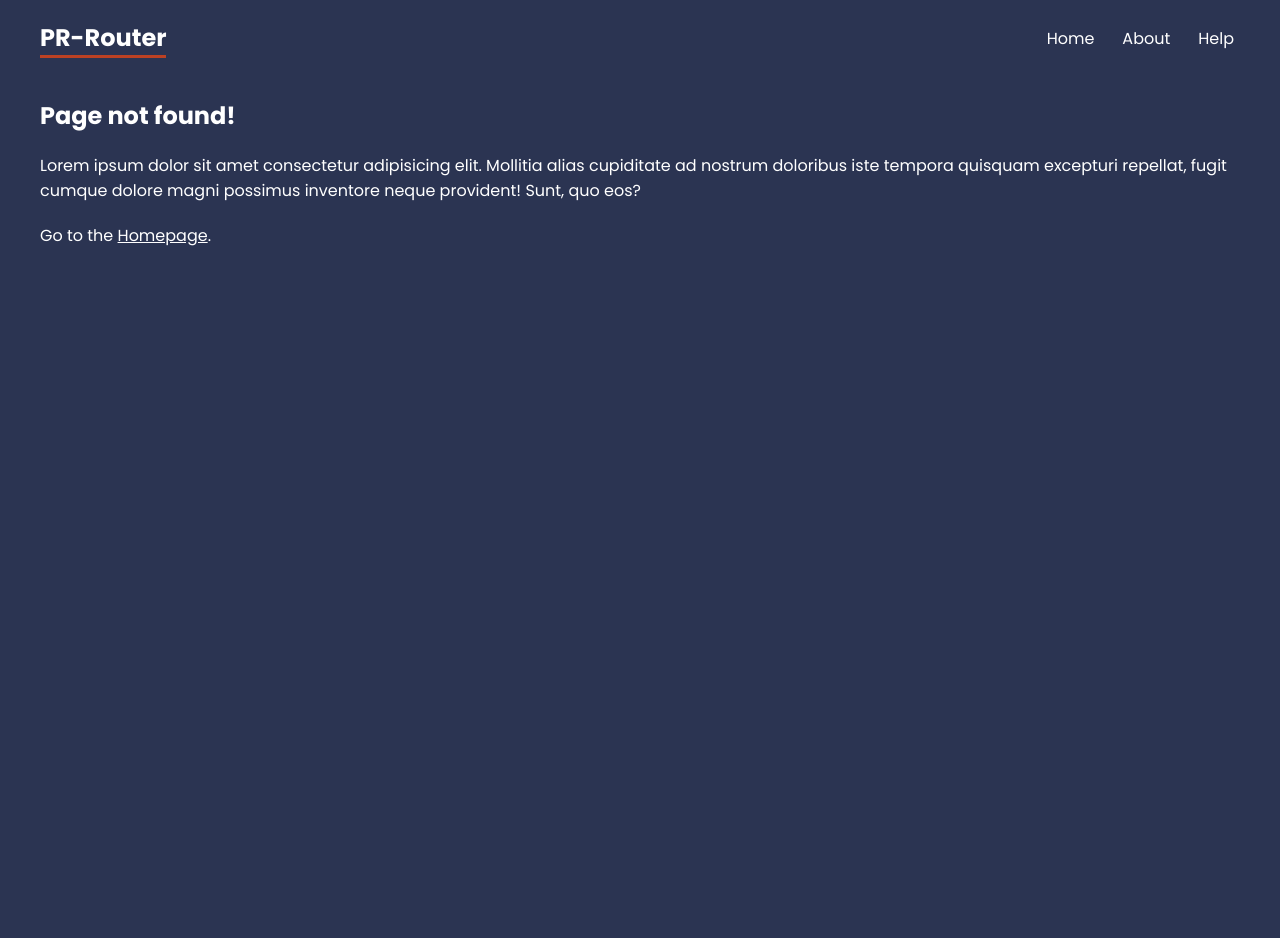
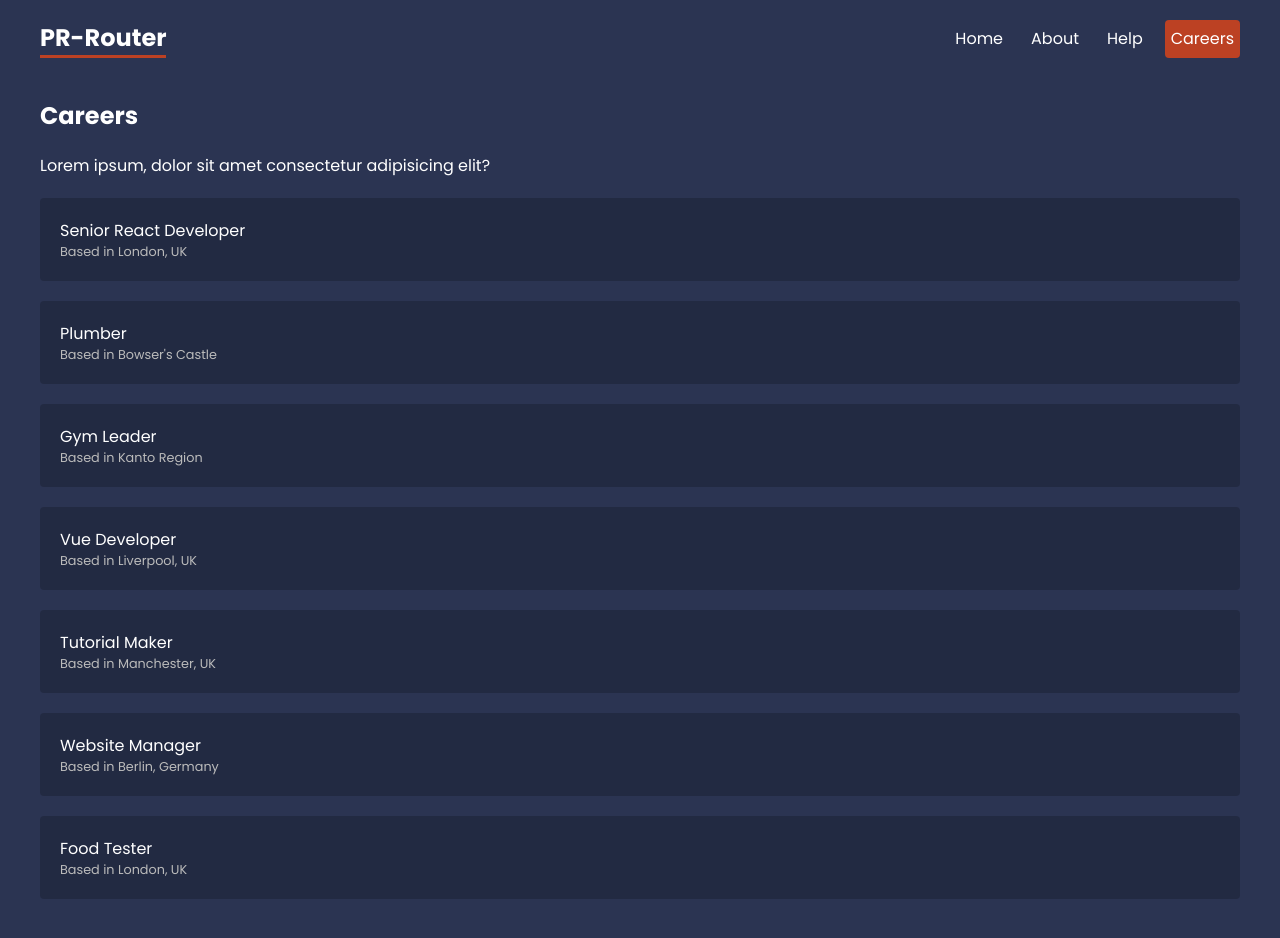
Before and after one commit to praba13/reactrouter64, a React (Create React App) app: page /careers in a window 1280 px wide. Shown: the top 938 px of the page. Before the commit the page ends 800 px from the top, so only its background shows below. Built offline with nearby package versions, Linux system fonts and the light colour scheme; data requests are answered from the project's data file.

Commit message:
loader with useLoaderData hook to fetch Data from Api

```diff
--- a/src/App.js
+++ b/src/App.js
@@ -8,6 +8,7 @@ import {
 //Layout
 import HelpLayout from './layouts/HelpLayout';
 import RootLayout from './layouts/RootLayout';
+import CareersLayout from './layouts/CareersLayout';
 
 //Pages
 import About from './pages/About';
@@ -15,6 +16,7 @@ import Home from './pages/Home';
 import Faq from './pages/help/Faq';
 import Contact from './pages/help/Contact';
 import NotFound from './pages/NotFound';
+import Careers, { careersLoader } from './pages/careers/Careers';
 
 const router = createBrowserRouter(
   createRoutesFromElements(
@@ -24,6 +26,9 @@ const router = createBrowserRouter(
       <Route path='help' element={<HelpLayout />}>
         <Route path='faq' element={<Faq />} />
         <Route path='contact' element={<Contact />} /> {/*help/contact */}
+      </Route>
+      <Route path='careers' element={<CareersLayout />}>
+        <Route index element={<Careers />} loader={careersLoader} />
       </Route>
       <Route path='*' element={<NotFound />} />
     </Route>
--- a/src/index.css
+++ b/src/index.css
@@ -102,3 +102,24 @@ form textarea {
 form label span {
   margin-bottom: 10px;
 }
+
+/* careers list */
+.careers > a {
+  display: block;
+  background: rgba(0, 0, 0, 0.2);
+  padding: 20px;
+  border-radius: 4px;
+  margin: 20px 0;
+  text-decoration: none;
+}
+.careers > a:hover p {
+  color: var(--primary);
+}
+.careers p {
+  margin: 0;
+}
+/*last child is the location*/
+.careers > a p:last-child {
+  font-size: 0.8em;
+  color: #bbb;
+}
--- /dev/null
+++ b/src/layouts/CareersLayout.jsx
@@ -0,0 +1,12 @@
+import { Outlet } from "react-router-dom";
+
+export default function CareersLayout() {
+    return (
+        <div className="careers-layout">
+            <h2>Careers</h2>
+            <p>Lorem ipsum, dolor sit amet consectetur adipisicing elit?</p>
+
+            <Outlet />
+        </div>
+    );
+}
--- a/src/layouts/RootLayout.jsx
+++ b/src/layouts/RootLayout.jsx
@@ -9,6 +9,7 @@ const RootLayout = () => {
           <NavLink to='/'>Home</NavLink>
           <NavLink to='about'>About</NavLink>
           <NavLink to='help'>Help</NavLink>
+          <NavLink to='careers'>Careers</NavLink>
         </nav>
       </header>
       <main>
--- /dev/null
+++ b/src/pages/careers/Careers.jsx
@@ -0,0 +1,26 @@
+import { useLoaderData, Link } from 'react-router-dom';
+
+const Careers = () => {
+    const careers = useLoaderData();
+    console.log(careers);
+
+    return (
+        <div className='careers' >
+            {careers.map(career => (
+                <Link to='/' key={career.id}>
+                    <p>{career.title}</p>
+                    <p>Based in {career.location}</p>
+                </Link>
+            ))}
+        </div>
+    );
+};
+
+//loader function
+export const careersLoader = async () => {
+    const res = await fetch(' http://localhost:4000/careers');
+
+    return res.json();
+};
+
+export default Careers;;;
```
